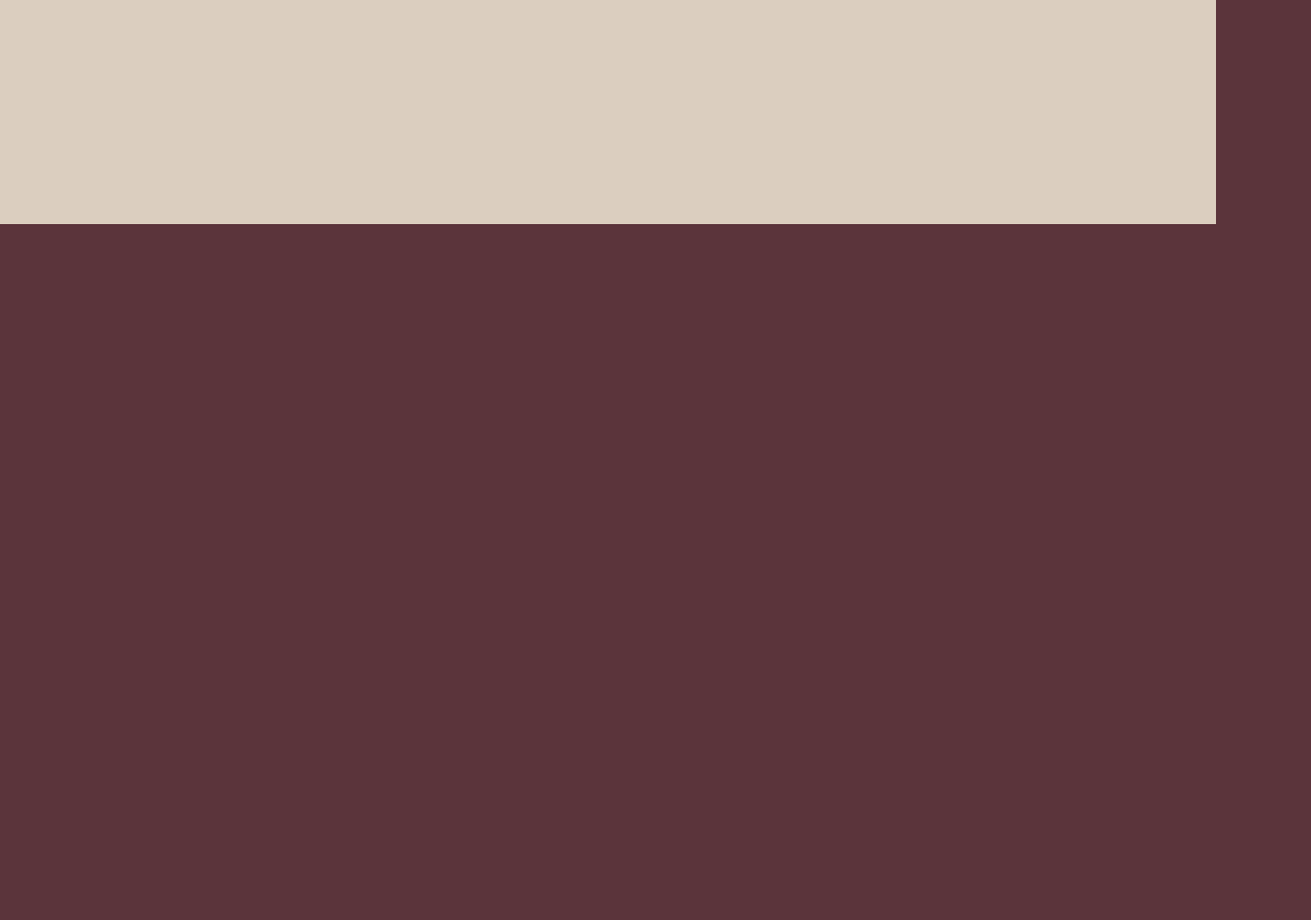
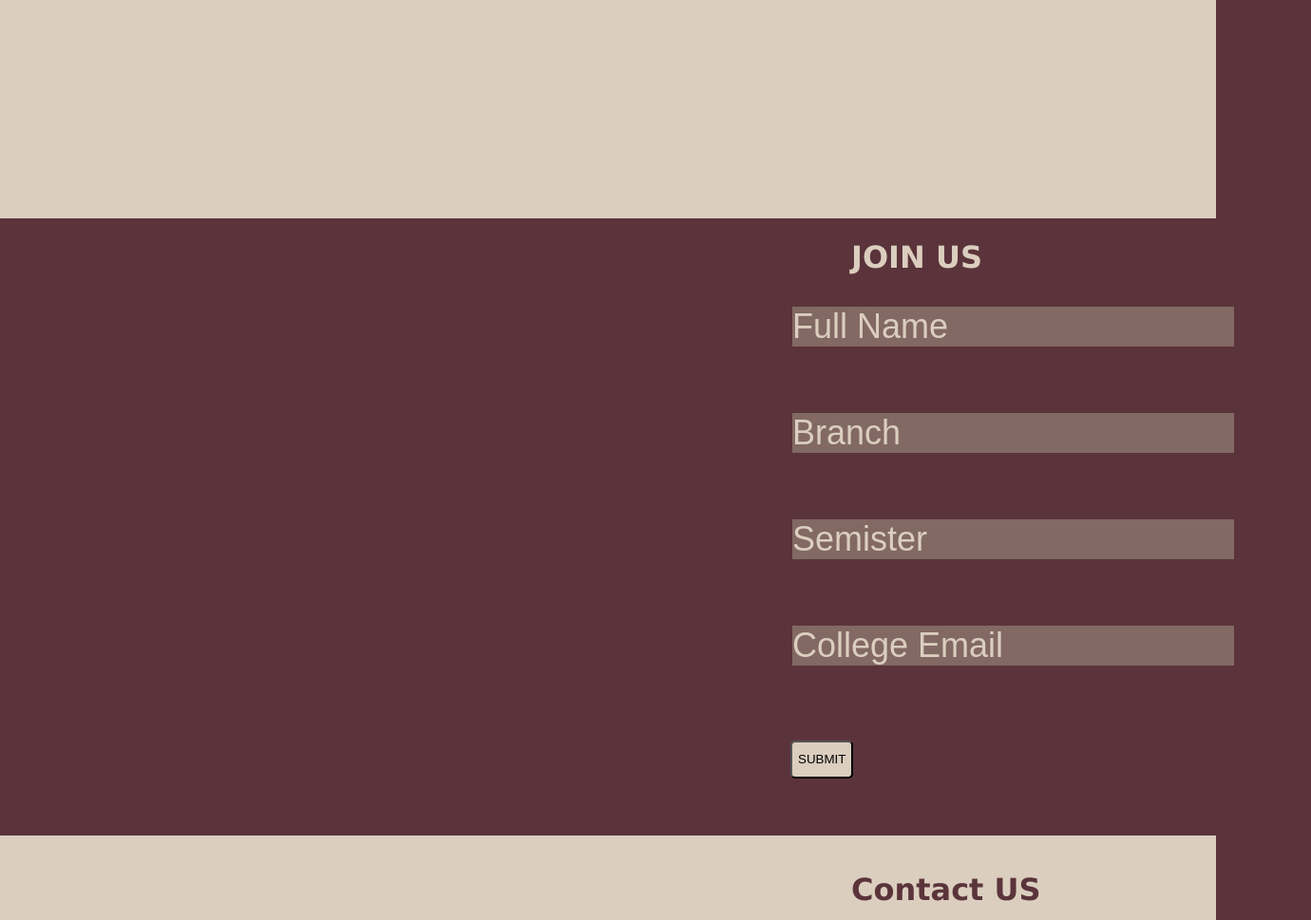
Before and after one commit to 000Andre000/Learning_hub, a plain HTML site: page index.html in a window 1280 px wide. Shown: the part 1971-2940 px from the top of the page at 95% size, 1380 px wide, since content can reach past the window. Before the commit the page ends 2271 px from the top, so only its background shows below. Drawn offline with Linux system fonts and the light colour scheme.

Commit message:
3rd commit, added rest sections and form in join us

```diff
--- a/index.html
+++ b/index.html
@@ -53,6 +53,7 @@
           <div class="work">
             <div class="work_contain">
               <h1 class="work_text">What We Do</h1>
+              <div class="work_table">
               <table class="working">
                 <tr>
                   <td>
@@ -78,11 +79,43 @@
                 </tr>
               </table>
             </div>
+            </div>
           </div>
 
           <div class="Workshops_sec">
             <div class="activity">
               <h1 id="workshop_text"> WORKSHOPS </h1>
+              <ul>
+                <li></li>
+                <li></li>
+                <li></li>
+              </ul>
+            </div>
+          </div>
+
+          <div class="Join_us">
+            <div class="join">
+              <h1 id="join_text">JOIN US</h1>
+              <div class="joinUs_form">
+                <form>
+                  <input class="join_form" type="text" placeholder="Full Name"><br>
+                  <input class="join_form" type="text" placeholder="Branch"><br>
+                  <input class="join_form" type="text" placeholder="Semister"><br>
+                  <input class="join_form" type="email" placeholder="College Email"><br>
+                  <button class="submit_btn" type="submit">SUBMIT</button>
+                </form>
+              </div>
+            </div>
+          </div>
+
+          <div class="Contact_us">
+            <div class="Contact">
+              <h1 id="contact_text"> Contact US </h1>
+              <ul>
+                <li></li>
+                <li></li>
+                <li></li>
+              </ul>
             </div>
           </div>
           <script src="slideshow.js"></script>
--- a/style.css
+++ b/style.css
@@ -42,7 +42,7 @@ nav{
   height:25%;
   width:25%}
 
-  /* Navbar CSS */
+/* Navbar CSS */
 ul li{
   display: inline-block;
   padding:10px;
@@ -171,10 +171,14 @@ ul li:hover{
   left: 100px;
 }
 table{
-  width: 100%;
+  /* width: 1000px;   */
   text-align: center;
   padding-top: 10%;
   padding-bottom: 10%;
+}
+
+td{
+  padding-left: 180px;
 }
 
 /**************************** Workshop Section *************************/
@@ -185,3 +189,64 @@ table{
   color: #5B343B;
   text-align:left;
 }
+
+#workshop_text{
+  position:absolute;
+  left: 70%;
+}
+
+/**************************** Join US Section *************************/
+
+.Join_us{
+  height: 650px;
+  background-color: #5B343B;
+  color: #DBCEBF;
+  text-align:left;
+  position: relative;
+}
+
+#join_text{
+  position:absolute;
+  left: 70%;
+}
+
+.submit_btn{
+  border-radius: 5px;
+  background-color: #DBCEBF;
+  width: fit-content;
+  height: 40px;
+  width: fit-content;
+}
+
+input{
+  font-size: 36px;
+  background-color: #5B343B;
+  border: none;
+}
+
+input::placeholder{
+  color: #DBCEBF;
+  background-color: #826963;
+}
+
+
+.joinUs_form{
+  position: absolute;
+  top: 10%;
+  left: 65%;
+  line-height: 7rem;
+}
+
+/**************************** Contact US Section *************************/
+
+.Contact_us{
+  height: 650px;
+  background-color: #DBCEBF;
+  color: #5B343B;
+  text-align:left;
+}
+
+#contact_text{
+  position:absolute;
+  left: 70%;
+}
```
Also changed, not shown: 1 other file.
